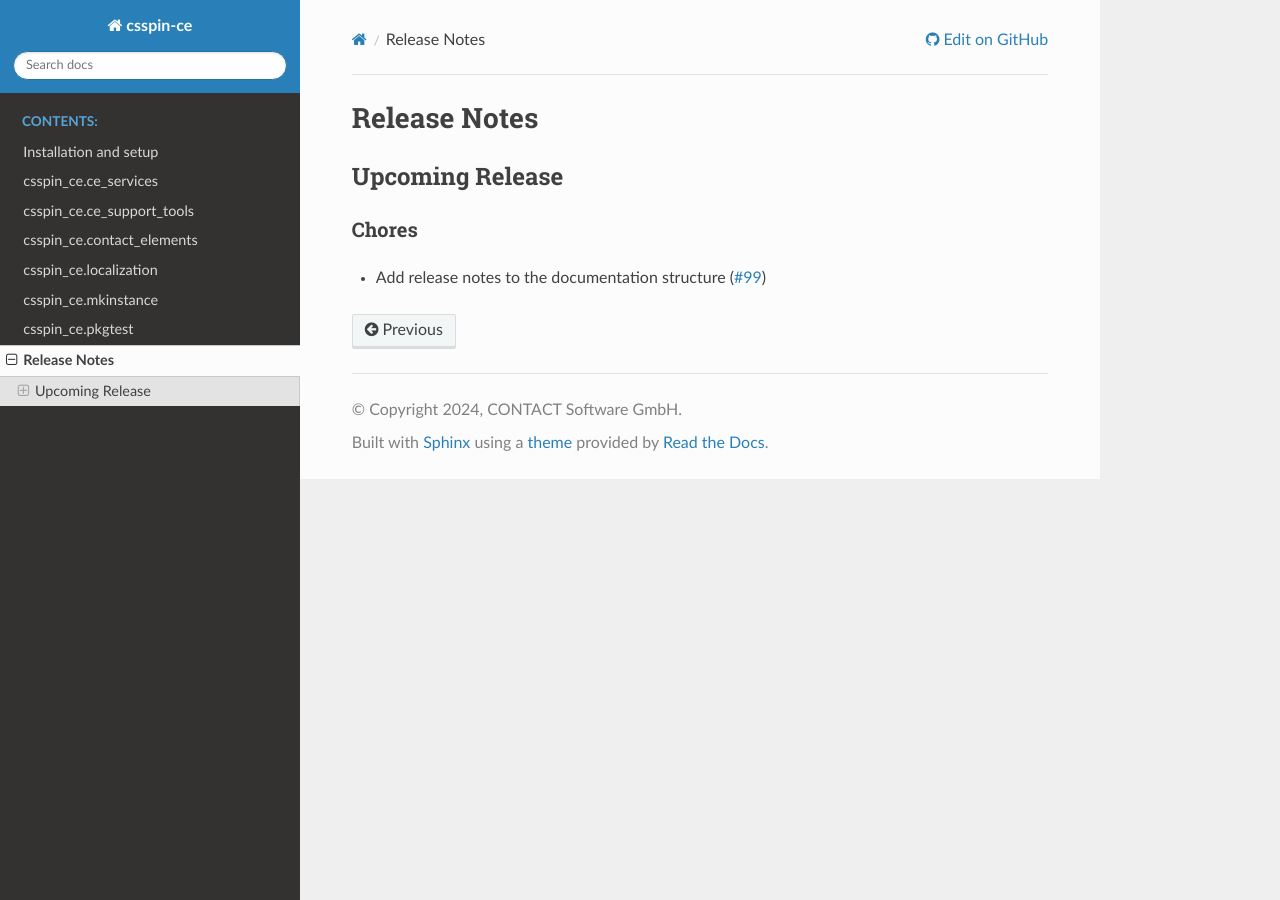
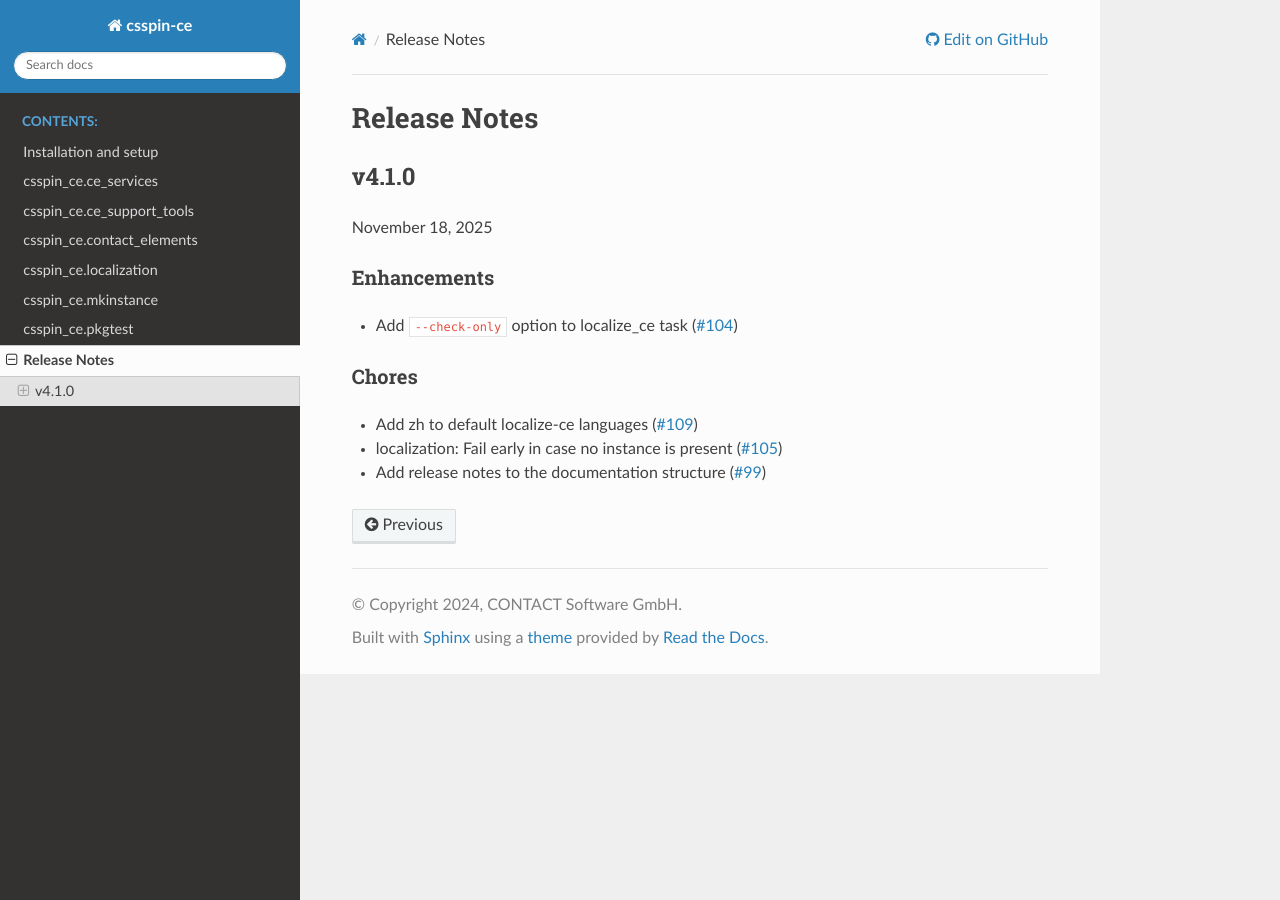
Before and after one commit to cslab/csspin-ce, a Sphinx documentation site: the page built from doc/relnotes.rst, in a window 1280 px wide. Built offline with Sphinx 7.4.7 and the Read the Docs theme 3.1.0, drawn with Linux system fonts in a browser that asks for light colours.

```diff
--- a/doc/relnotes.rst
+++ b/doc/relnotes.rst
@@ -60,12 +60,24 @@
 Release Notes
 =============
 
-Upcoming Release
-================
+.. Upcoming Release
+.. ================
 
 .. Month Day, Year
+
+v4.1.0
+======
+
+November 18, 2025
+
+Enhancements
+------------
+
+- Add ``--check-only`` option to localize_ce task (`#104 <https://code.contact.de/qs/spin/spin_ce/-/issues/104>`_)
 
 Chores
 ------
 
+- Add zh to default localize-ce languages (`#109 <https://code.contact.de/qs/spin/spin_ce/-/issues/109>`_)
+- localization: Fail early in case no instance is present (`#105 <https://code.contact.de/qs/spin/spin_ce/-/issues/105>`_)
 - Add release notes to the documentation structure (`#99 <https://code.contact.de/qs/spin/spin_ce/-/issues/99>`_)
```
